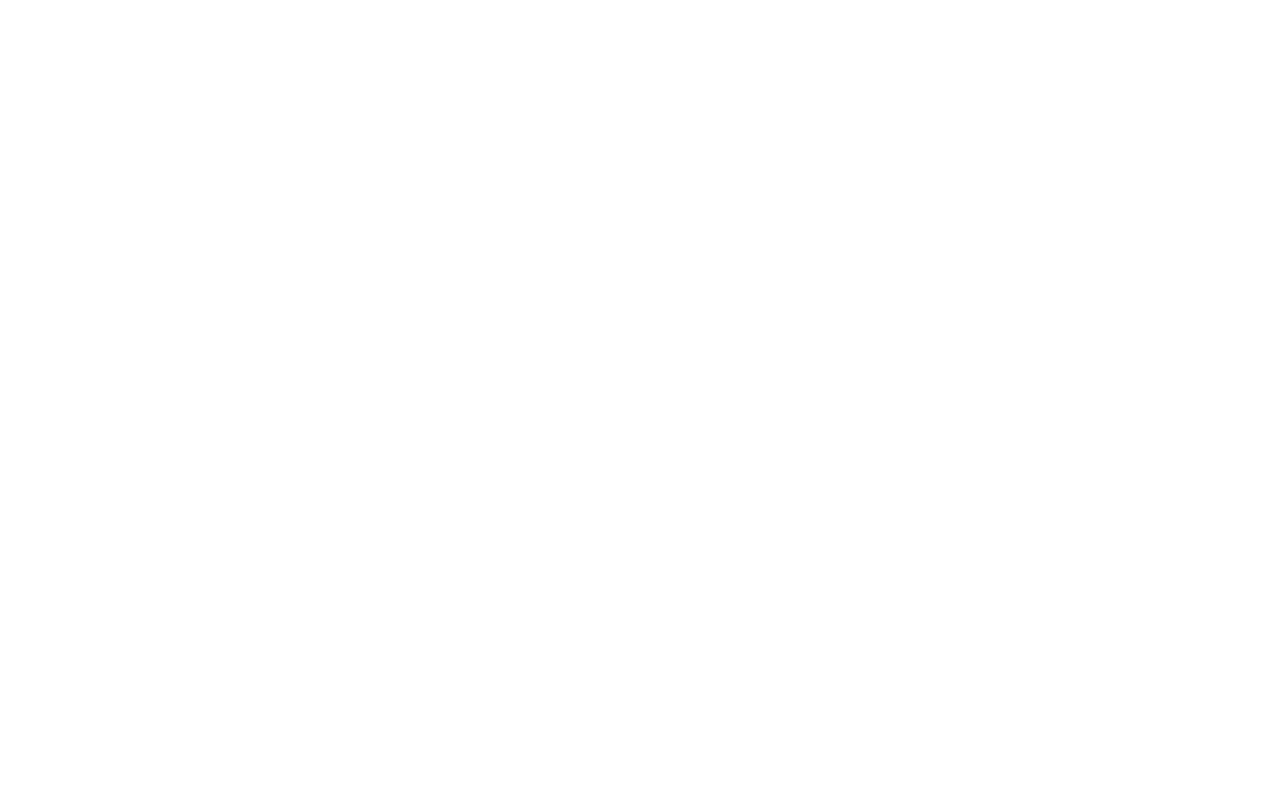
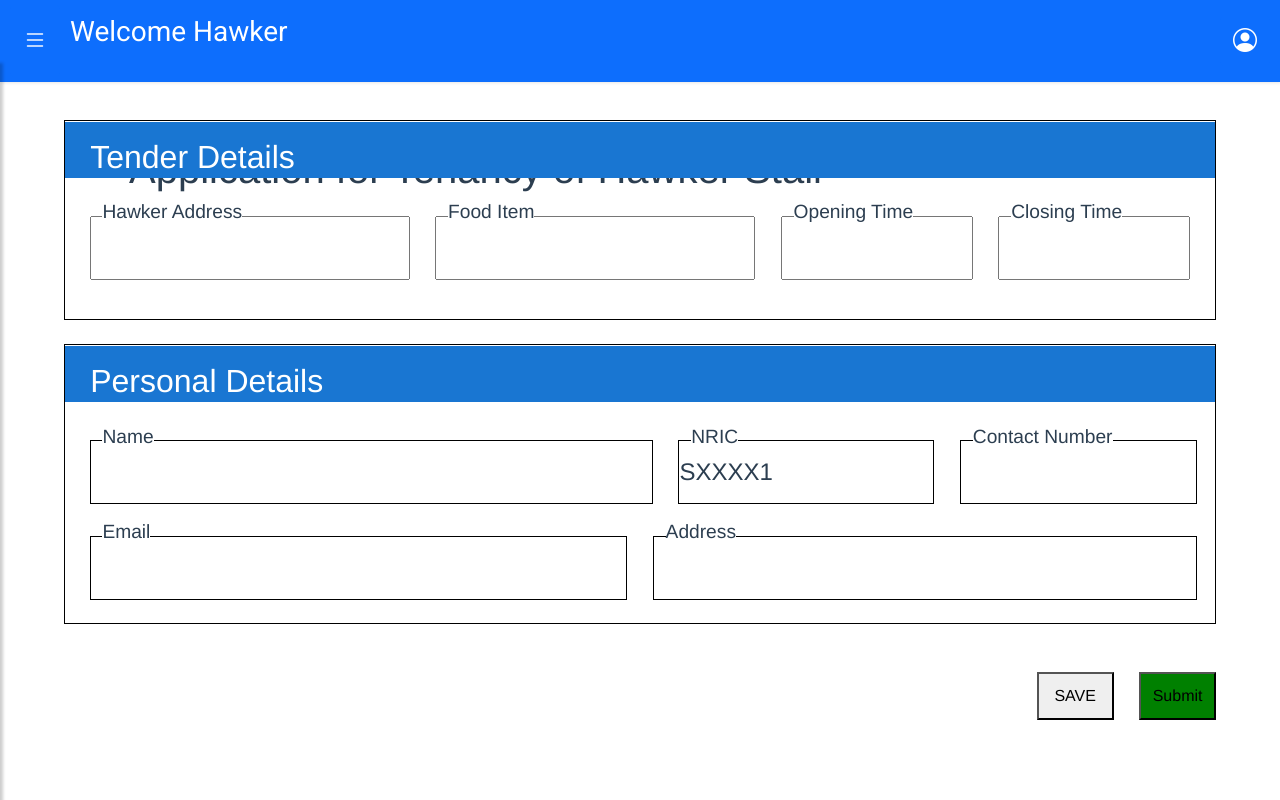
Before and after one commit to Buwoo/BT3103-Grp8, a Vue app in the folder btproject/: page /hawker/dashboard/tenderForm/1/1 in a window 1280 px wide. Before the commit this address had no page. Built offline with nearby package versions, Linux system fonts and the light colour scheme; no server answers; the database is empty.

Commit message:
PHA-32 Tender Form
Add Tender Form

```diff
--- /dev/null
+++ b/btproject/src/components/TenderForm.vue
@@ -0,0 +1,346 @@
+<template>
+    <h1>Application for Tenancy of Hawker Stall</h1>
+
+    <div>
+        <div class = "Tender_Details"></div>
+        <h2 id = "tender_header">Tender Details</h2>
+        <form id = "HawkerAddr">
+            <input v-model = "a" type = "text">
+            <label>Hawker Address</label>
+        </form>
+        <form id = "Food">
+            <input v-model = "b" type = "text">
+            <label>Food Item</label>
+        </form>
+        <form id = "Open">
+            <input id = "openInput" v-model = "c" type = "text">
+            <label>Opening Time</label>
+        </form>
+        <form id = "Close">
+            <input id = "closeInput" v-model = "d" type = "text">
+            <label>Closing Time</label>
+        </form>
+        <div id = "error"></div>
+
+    </div>
+    <div>
+        <div class = "Personal_Details"></div>
+        <h2 id = "personal_header">Personal Details</h2>
+        <div id = "name"></div>
+        <div id = "nric"></div>
+        <div id = "contact"></div>
+        <div id = "email"></div>
+        <div id = "persAddress"></div>
+        <div id = "nameLabel">Name</div>
+        <div id = "nricLabel">NRIC</div>
+        <div id = "contactLabel">Contact Number</div>
+        <div id = "emailLabel">Email</div>
+        <div id = "persAddressLabel">Address</div>
+
+
+    </div>
+
+    <button id = "save">SAVE</button>
+    <button id = "submit" v-on:click = "submitTender()">Submit</button>
+</template>
+
+<script>
+import firebaseApp from '../firebase.js';
+import { getFirestore } from "firebase/firestore"
+import { getDoc, doc, setDoc } from "firebase/firestore";
+
+const db = getFirestore(firebaseApp);
+export default {
+    props: {
+        ic: String
+    },
+
+    data() {
+        return{
+            a:"",
+            b:"",
+            c:"",
+            d:"",
+        }
+    },
+
+
+    methods: {
+        async saveTender() {
+            document.getElementById("error").innerHTML = ""
+            document.getElementById("HawkerAddr").style.borderColor = "black"
+            document.getElementById("openInput").style.borderColor = "black"
+            document.getElementById("closeInput").style.borderColor = "black"
+            await setDoc(doc(db, "TenderInfo", "1111111"),{
+                address: this.a,
+                date: new Date(),
+                foodItem: this.b,
+                openingHours: {
+                    end: this.d,
+                    start: this.c
+                },
+                userID: this.ic
+
+            })
+
+        },
+        async submitTender() {
+            if (this.a=="" || this.b=="" || this.c=="" || this.d=="") {
+                document.getElementById("error").innerHTML = "Fill up all fields"
+                alert("Error: Fill up all fields")
+            } else if (parseInt(this.c) >= parseInt(this.d)){
+                document.getElementById("error").innerHTML = "Invalid Opening Hours"
+                document.getElementById("openInput").style.borderColor = "red"
+                document.getElementById("closeInput").style.borderColor = "red"
+                alert("Error: Invalid Opening Hours")
+            } else {
+                let text = "Confirm Submission?"
+                if (confirm(text) == true) {
+                    document.getElementById("error").innerHTML = ""
+                    document.getElementById("HawkerAddr").style.borderColor = "black"
+                    document.getElementById("openInput").style.borderColor = "black"
+                    document.getElementById("closeInput").style.borderColor = "black"
+                    await setDoc(doc(db, "TenderInfo", "1111111"),{
+                        address: this.a,
+                        date: new Date(),
+                        foodItem: this.b,
+                        openingHours: {
+                            end: this.d,
+                            start: this.c
+                        },
+                        userID: this.ic
+
+                    })
+                }
+            }
+        },
+
+    },
+    mounted() {
+        async function displayPersonal(ic) {
+            var docRef = await getDoc(doc(db, "Authentication", ic));
+
+            var data = docRef.data()
+
+            document.getElementById("nric").innerHTML = "SXXXX" + ic
+            document.getElementById("name").innerHTML = data.fullName
+
+            document.getElementById("contact").innerHTML = data.mobileNr
+            document.getElementById("email").innerHTML = data.email
+            document.getElementById("persAddress").innerHTML = data.address
+        }
+
+        displayPersonal(this.ic)
+
+    },
+
+
+
+
+
+
+}
+
+
+</script>
+
+<style>
+     h1{
+         position:absolute;
+         text-align:left;
+         left:5vw;
+         top: 10vh;
+     }
+    .Tender_Details{
+        position: absolute;
+        width: 90vw;
+        height: 25vh;
+        top: 15vh;
+        left: 5vw;
+        border: 1px solid black;
+
+    }
+
+    #tender_header, #personal_header{
+        text-align: left;
+        padding-top: 2vh;
+        padding-left: 2vw;
+        height:7vh;
+        width:89.9vw;
+
+    }
+
+    #tender_header{
+        position: absolute;
+        background-color: #1976D2;
+        top: 15.2vh;
+        left: 5.05vw;
+        color:white;
+    }
+
+    #HawkerAddr>input, #Food>input, #Open>input, #Close>input{
+        position:absolute;
+        display: inline-block;
+        top: 27vh;
+        height: 8vh;
+        font-size: 3vh;
+    }
+
+    #HawkerAddr>input{
+        left: 7vw;
+        width: 25vw;
+    }
+
+    #Food>input{
+        left: 34vw;
+        width: 25vw;
+    }
+
+    #Open>input{
+        left: 61vw;
+        width: 15vw;
+
+    }
+
+    #Close>input{
+        left: 78vw;
+        width: 15vw;
+    }
+
+    #HawkerAddr>label, #Food>label, #Open>label, #Close>label{
+        position:absolute;
+        top: 24.8vh;
+        background-color: white;
+        font-size: 1.5vw;
+
+    }
+    #HawkerAddr>label {
+        left: 8vw;
+    }
+    #Food>label {
+        left: 35vw;
+    }
+    #Open>label{
+        left: 62vw;
+    }
+    #Close>label{
+        left: 79vw;
+    }
+
+    #error{
+        position:absolute;
+        top: 35vh;
+        font-size:4vh;
+        color:red;
+        text-align:center;
+        width:100vw;
+    }
+
+    .Personal_Details{
+        position: absolute;
+        width: 90vw;
+        height: 35vh;
+        top: 43vh;
+        left: 5vw;
+        border: 1px solid black;
+
+    }
+
+    #personal_header{
+        position: absolute;
+        background-color: #1976D2;
+        top: 43.2vh;
+        left: 5.05vw;
+        color:white
+    }
+    #name, #nric, #contact{
+        position:absolute;
+        top: 55vh;
+        height: 8vh;
+        font-size: 3vh;
+        text-align: left;
+        border: 1px solid black;
+        padding-top: 1vw;
+    }
+    #name {
+        left: 7vw ;
+        width: 44vw;
+    }
+
+    #nric {
+        left: 53vw ;
+        width: 20vw
+    }
+    #contact {
+        left: 75vw ;
+        width: 18.5vw
+    }
+
+    #nameLabel, #nricLabel, #contactLabel{
+    position:absolute;
+    top: 52.9vh;
+    background-color: white;
+    font-size: 1.5vw;
+    }
+
+    #nameLabel {
+        left: 8vw ;
+    }
+
+    #nricLabel {
+        left: 54vw ;
+    }
+
+    #contactLabel {
+        left: 76vw ;
+    }
+
+    #email, #persAddress{
+        position:absolute;
+        top: 67vh;
+        height: 8vh;
+        font-size: 3vh;
+        text-align: left;
+        border: 1px solid black;
+        padding-top: 1.5vh;
+    }
+
+    #email {
+        left: 7vw ;
+        width: 42vw;
+    }
+    #persAddress {
+        left: 51vw ;
+        width: 42.5vw;
+    }
+
+    #emailLabel, #persAddressLabel{
+        position:absolute;
+        top: 64.8vh;
+        background-color: white;
+        font-size: 1.5vw;
+    }
+    #emailLabel {
+        left: 8vw ;
+    }
+    #persAddressLabel {
+        left: 52vw ;
+    }
+
+    #save, #submit {
+        position:absolute;
+        top:84vh;
+        height:6vh;
+        width: 6vw;
+    }
+
+    #save{
+        left:81vw;
+    }
+
+    #submit{
+        left:89vw;
+        background-color:green;
+    }
+
+</style>
--- a/btproject/src/router/index.js
+++ b/btproject/src/router/index.js
@@ -3,6 +3,7 @@
 import HawkerExploreView from "@/views/HawkerExploreView.vue";
 import NEADashboardView from "@/views/NEADashboardView.vue";
 import HawkerProfileView from "@/views/HawkerProfileView.vue";
+import TenderFormView from "@/views/TenderFormView.vue";
 
 const routes = [
   {
@@ -25,6 +26,11 @@
     name: 'HawkerProfile',
     component: HawkerProfileView,
   },
+  {
+    path: '/hawker/dashboard/tenderForm/:id/:tenderID',
+    name: 'TenderFormView',
+    component: TenderFormView,
+  },
 ];
 
 const router = createRouter({
--- /dev/null
+++ b/btproject/src/views/TenderFormView.vue
@@ -0,0 +1,61 @@
+<template>
+<HawkerNavBar :name = "name"/>
+<TenderForm
+:name = "name"
+:ic = "ic"/>
+</template>
+
+<script>
+import TenderForm from '@/components/TenderForm.vue'
+import HawkerNavBar from '@/components/HawkerNavBar.vue'
+import firebaseApp from '../firebase.js';
+import { getFirestore } from "firebase/firestore"
+import { getDoc, doc} from "firebase/firestore";
+
+const db = getFirestore(firebaseApp);
+
+export default {
+  name: 'TenderFormView',
+
+  components: {
+    HawkerNavBar,
+    TenderForm
+  },
+  methods: {
+      fetchData(){
+        let response = getDoc(doc(db, "Authentication", this.$route.params.id));
+        response.then((rsp) => {
+          let profile = rsp.data();
+          this.name = profile.fullName;
+          this.ic = this.$route.params.id
+        })
+        .catch((error) => {
+          console.log(error);
+        })
+      }
+    },
+
+    mounted(){
+      this.fetchData()
+
+    },
+
+    data(){
+      return {
+        name: this.name,
+        ic: this.$route.params.id
+      }
+    }
+}
+</script>
+
+<style>
+#app {
+  font-family: Avenir, Helvetica, Arial, sans-serif;
+  -webkit-font-smoothing: antialiased;
+  -moz-osx-font-smoothing: grayscale;
+  text-align: center;
+  color: #2c3e50;
+  margin-top: 60px;
+}
+</style>
```
